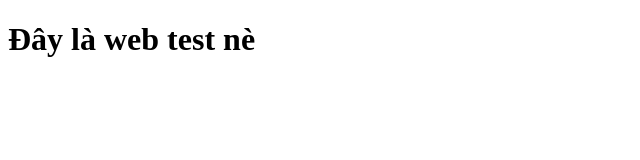
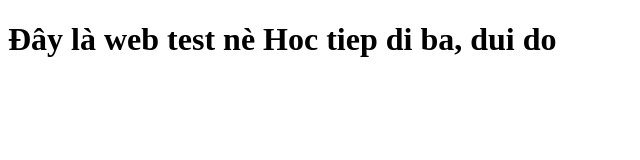
Before and after one commit to VyDinh04/first-try, a plain HTML site: page index.html in a window 1280 px wide. Shown: the whole page, without its empty margins (0-640 px from the left). Drawn offline with Linux system fonts and the light colour scheme.

Commit message:
Update index.html

```diff
--- a/index.html
+++ b/index.html
@@ -8,6 +8,7 @@
 <body>
     <h1>
         Đây là web test nè
+        Hoc tiep di ba, dui do
     </h1>
 </body>
 </html>
```
